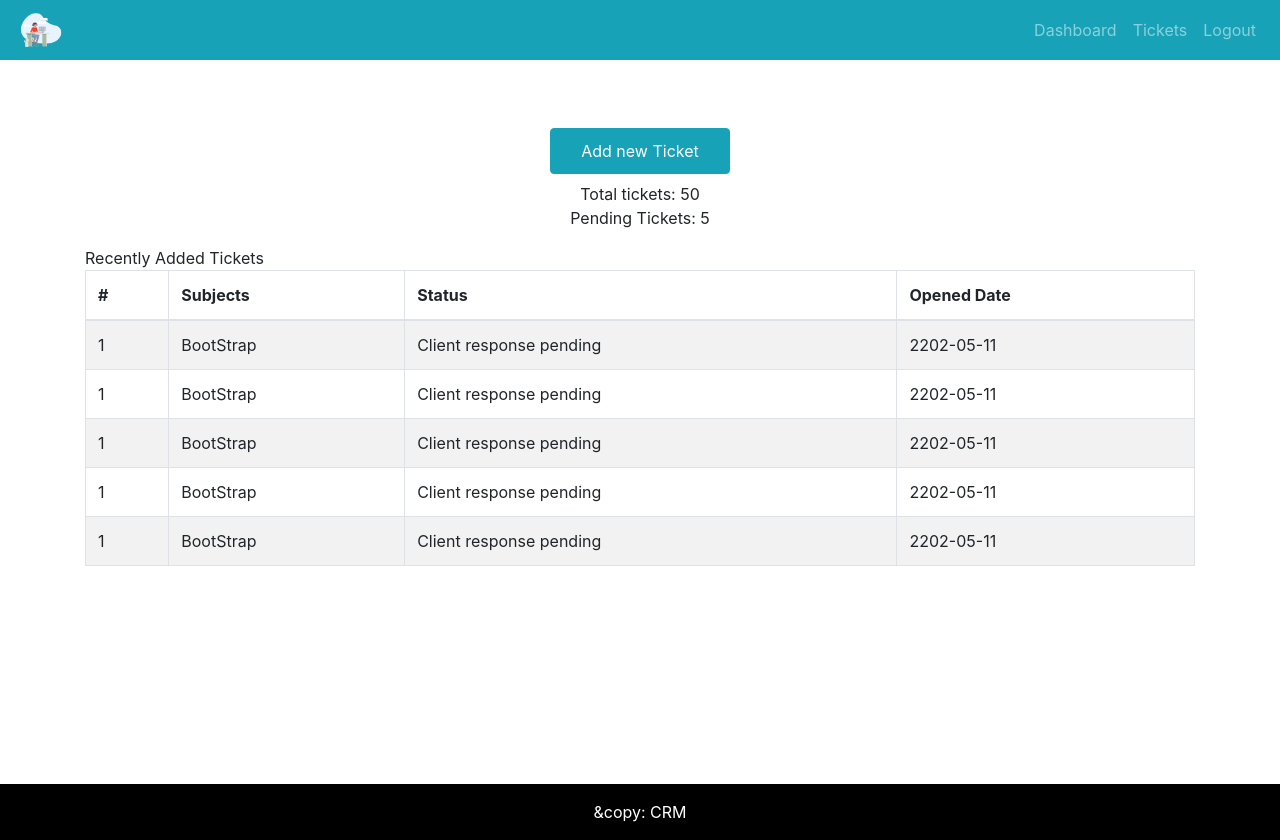
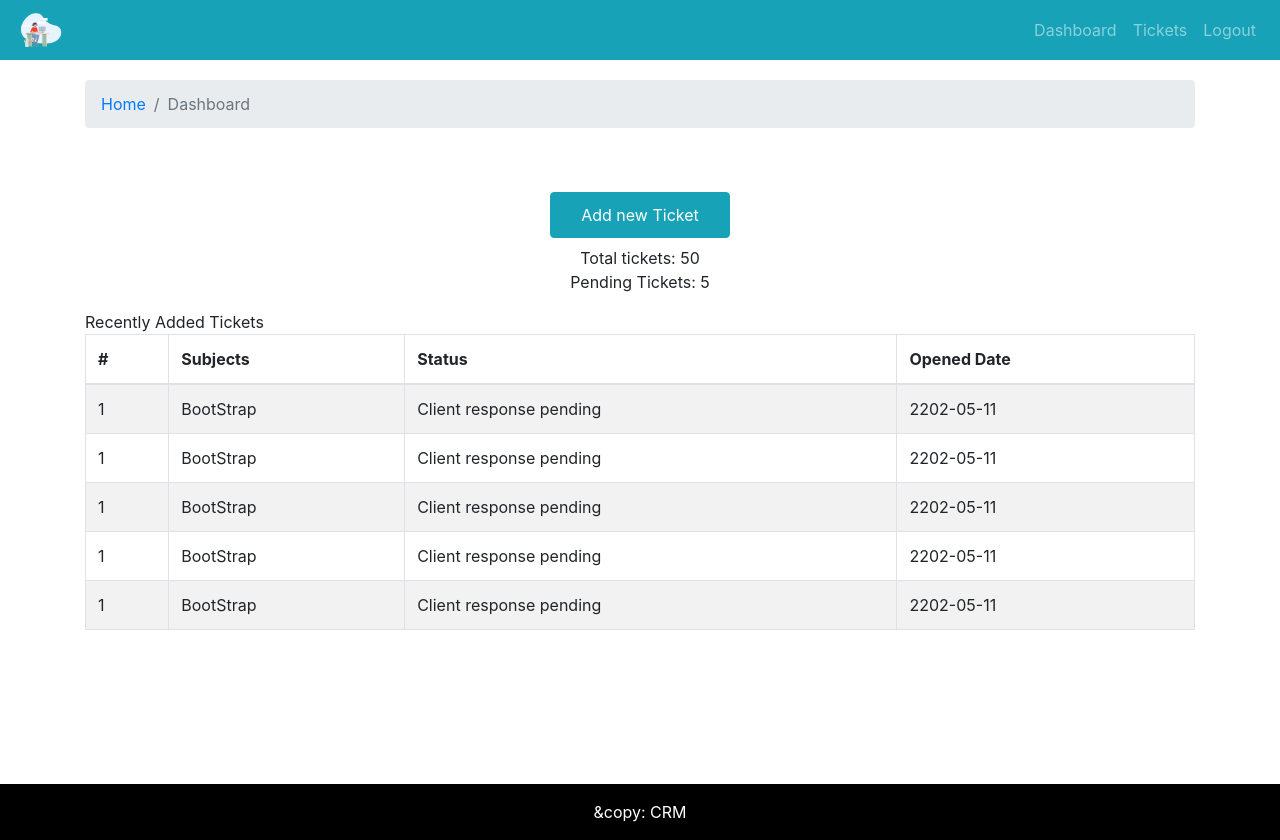
Before and after one commit to krishravi91/QueryManagement--Front-end, a React (Create React App) app: page / in a window 1280 px wide. Built offline with nearby package versions, Linux system fonts and the light colour scheme.

Commit message:
breadcrumb added

```diff
--- /dev/null
+++ b/src/components/breadcrumb/PageBreadcrumb.comp.js
@@ -0,0 +1,12 @@
+import React from 'react'
+import { Breadcrumb } from 'react-bootstrap'
+
+export const PageBreadcrumb = ({page}) => {
+  return (
+    <Breadcrumb>
+    <Breadcrumb.Item href="#">Home</Breadcrumb.Item>
+
+    <Breadcrumb.Item active>{page}</Breadcrumb.Item>
+    </Breadcrumb>
+  )
+}
--- a/src/pages/Dashboard/Dashboard.page.js
+++ b/src/pages/Dashboard/Dashboard.page.js
@@ -2,10 +2,16 @@ import React from 'react';
 import { Container, Row, Col, Button } from 'react-bootstrap';
 import {TicketTable} from '../../components/ticket-table/TicketTable.comp'
 import tickets from '../../assets/data/dummy-tickets.json';
+import {PageBreadcrumb} from '../../components/breadcrumb/PageBreadcrumb.comp.js'
 
 export const Dashboard = () => {
   return (
     <Container>
+        <Row>
+            <Col>
+                <PageBreadcrumb page="Dashboard" />
+            </Col>
+        </Row>
         <Row>
             <Col className='text-center mt-5 mb-2'>
                 <Button variant="info"style={{fontsize:'2rem', padding: "10px 30px"}} >
```
